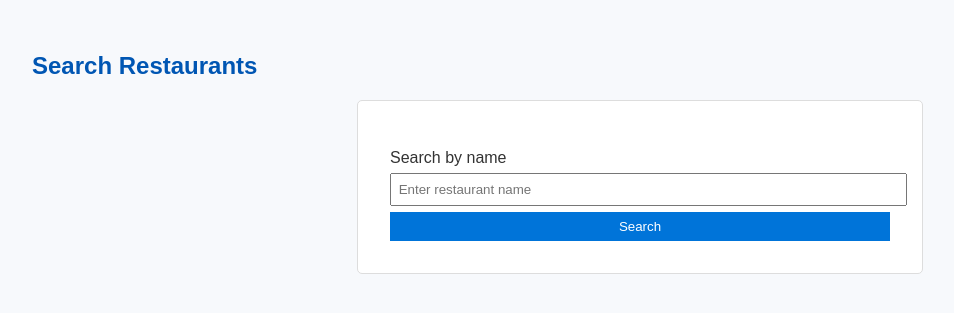
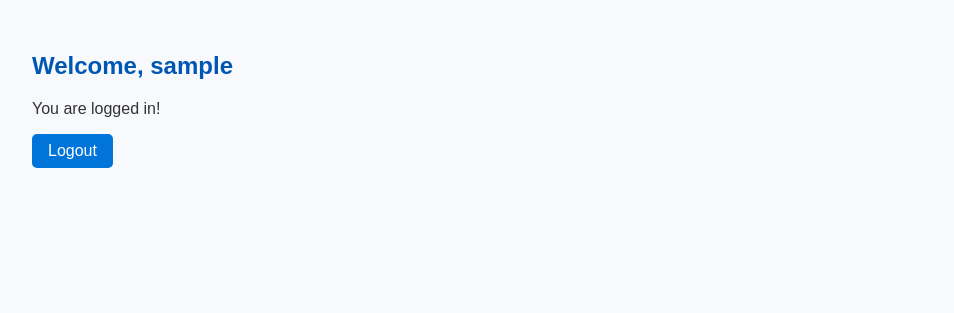
Before and after one commit to rsandu1/NoSQL-Project, a Flask app: page /dashboard in a window 1280 px wide. Shown: the part 50-363 px from the top of the page, without its empty margins (0-954 px from the left). Run offline with Flask 3, Linux system fonts and the light colour scheme; the visitor is signed in with stand-in values (Sample User, id 1).

Commit message:
updated dashboard

```diff
--- a/app.py
+++ b/app.py
@@ -76,7 +76,7 @@ def logout():
 @app.route('/dashboard')
 def dashboard():
     if 'username' in session:
-        return render_template('search.html', title="Dashboard")
+        return render_template('dashboard.html', username=session['username'], title="Dashboard")
     flash("Please log in to access the dashboard.")
     return redirect(url_for('login'))
 
--- /dev/null
+++ b/templates/dashboard.html
@@ -0,0 +1,7 @@
+{% extends "base.html" %}
+
+{% block content %}
+<h2>Welcome, {{ username }}</h2>
+<p>You are logged in!</p>
+<a href="{{ url_for('logout') }}" class="btn">Logout</a>
+{% endblock %}
--- a/templates/index.html
+++ b/templates/index.html
@@ -9,7 +9,7 @@
     <ul>
         <li><strong>Name:</strong> {{ first_row['Name'] }}</li>
         <li><strong>Address:</strong> {{ first_row['Address'] }}</li>
-        <li><strong>Rating:</strong> {{ first_row['Rating'] }}</li>
+        <li><strong>Cuisine:</strong> {{ first_row['Food'] }}</li>
     </ul>
 {% else %}
     <p>No records found in the database.</p>
```
